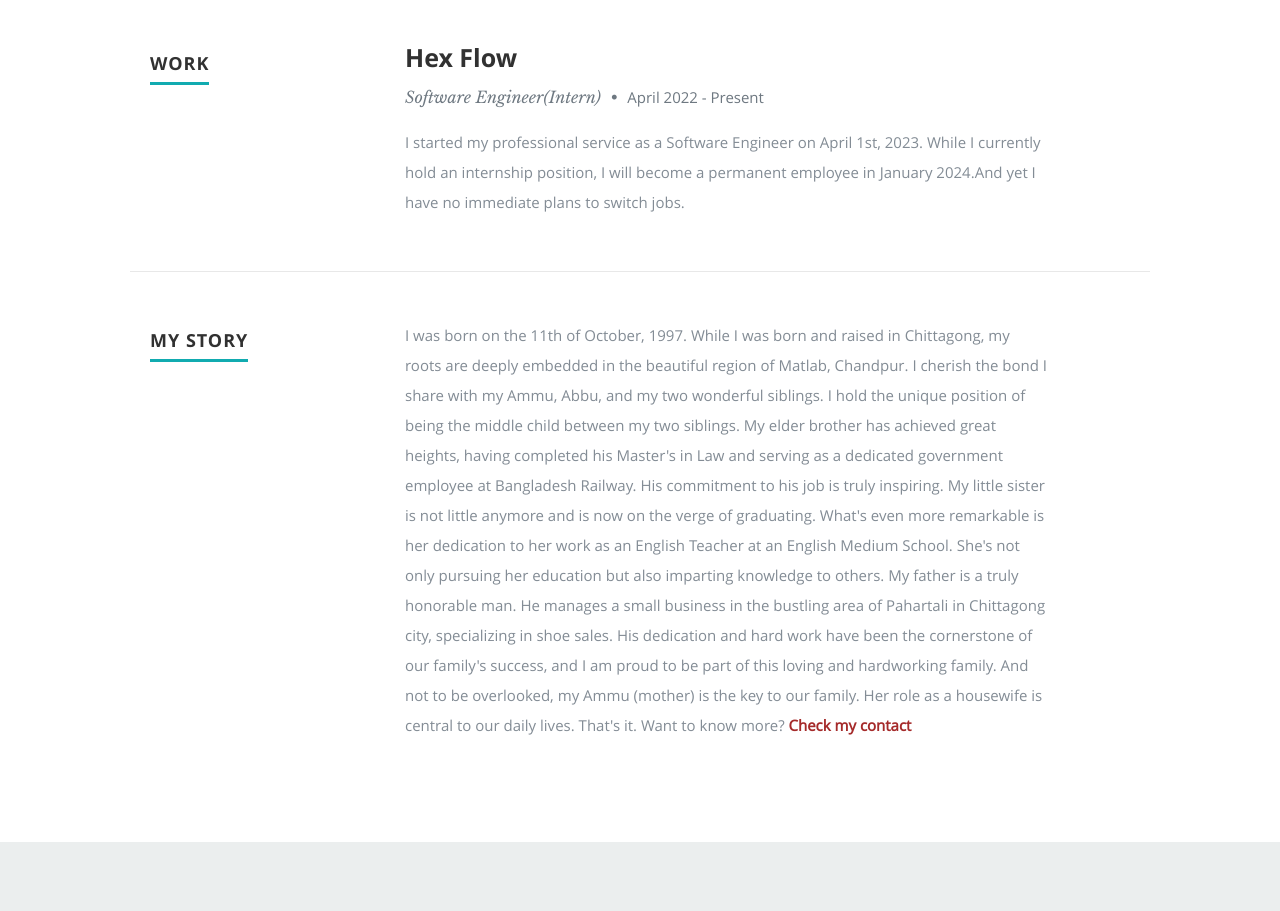
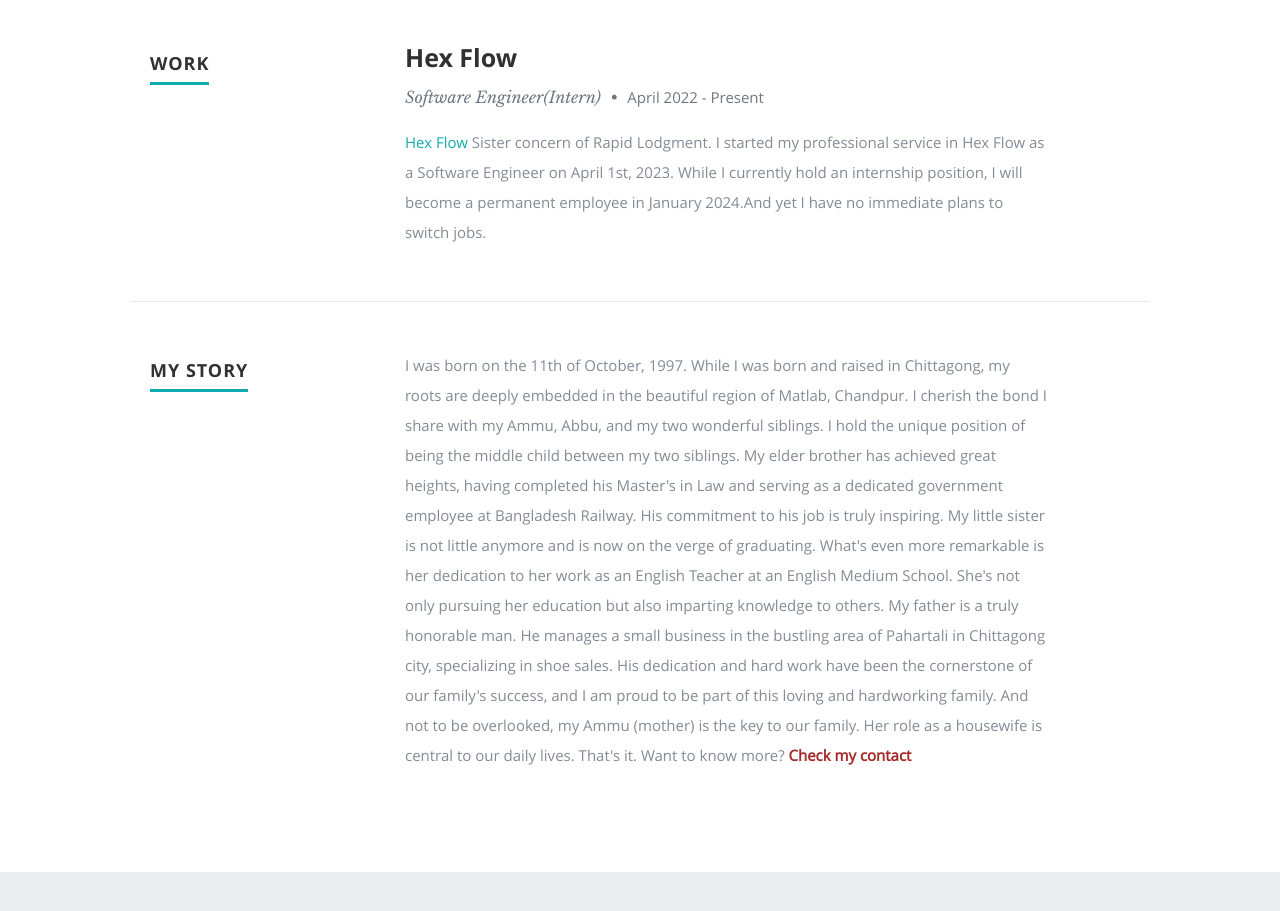
Before and after one commit to Shahadat-shuvo/shahadat_islam.github.io, a plain HTML site: page index.html in a window 1280 px wide. Shown: the part 1760-2671 px from the top of the page. Drawn offline with nearby package versions, Linux system fonts and the light colour scheme.

Commit message:
second commit

```diff
--- a/index.html
+++ b/index.html
@@ -178,8 +178,8 @@
                   <h3>Hex Flow</h3>
                   <p class="info">Software Engineer(Intern) <span>&bull;</span> <em class="date">April 2022 - Present</em></p>
 
-                  <p>
-                  I started my professional service as a Software Engineer on April 1<sup>st</sup>, 2023. While I currently hold an internship position, I will become a permanent employee in January 2024.And yet I have no immediate plans to switch jobs.
+                  <p> <a href="https://www.hexflow.com.au/">Hex Flow</a> Sister concern of Rapid Lodgment.
+                  I started my professional service in Hex Flow as a Software Engineer on April 1<sup>st</sup>, 2023. While I currently hold an internship position, I will become a permanent employee in January 2024.And yet I have no immediate plans to switch jobs.
                   </p>
 
                </div>
```
